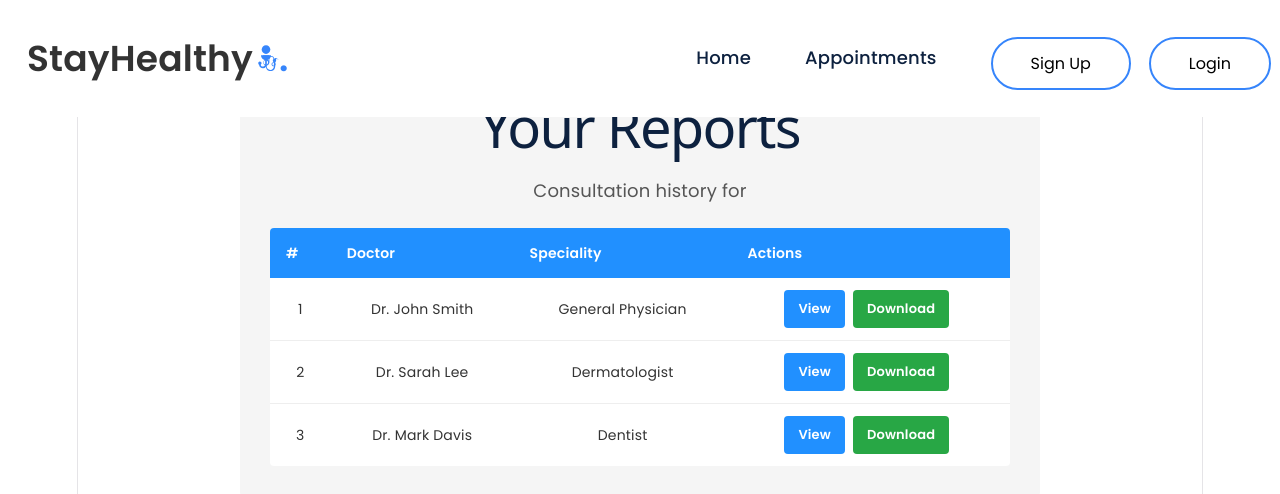
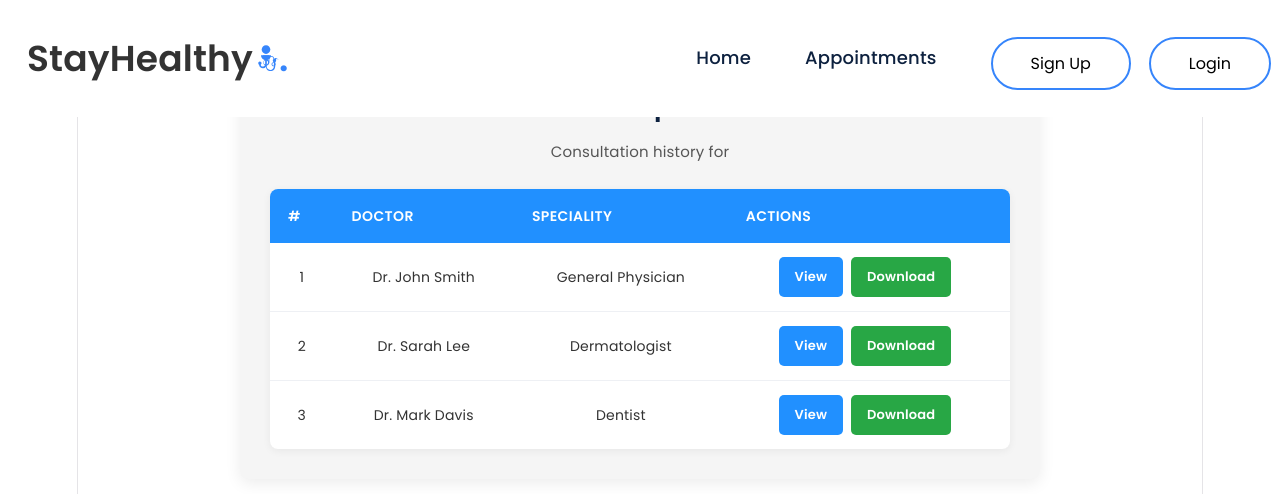
Before and after one commit to carlosarturoleon/med_appt, a React (Vite) app: page /reports in a window 1280 px wide. Shown: the top 494 px of the page. Built offline with nearby package versions, Linux system fonts and the light colour scheme.

Commit message:
Enhance ReportsLayout CSS with improved typography, shadows, and hover transitions

```diff
--- a/src/Components/ReportsLayout/ReportsLayout.css
+++ b/src/Components/ReportsLayout/ReportsLayout.css
@@ -3,25 +3,30 @@
     margin: 60px auto;
     padding: 30px;
     background-color: #f5f5f5;
-    border-radius: 4px;
+    border-radius: 8px;
+    box-shadow: 0 4px 16px rgba(0, 0, 0, 0.08);
 }
 
 .reports-container h1 {
     margin-top: 0;
     color: #0d213f;
+    font-size: 26px;
+    font-weight: 700;
 }
 
 .reports-subtitle {
     color: #555;
     margin-bottom: 24px;
+    font-size: 15px;
 }
 
 .reports-table {
     width: 100%;
     border-collapse: collapse;
     background-color: #fff;
-    border-radius: 4px;
+    border-radius: 8px;
     overflow: hidden;
+    box-shadow: 0 2px 8px rgba(0, 0, 0, 0.06);
 }
 
 .reports-table thead {
@@ -30,17 +35,19 @@
 }
 
 .reports-table th {
-    padding: 12px 16px;
+    padding: 14px 18px;
     text-align: left;
     font-size: 14px;
     font-weight: 600;
+    letter-spacing: 0.4px;
+    text-transform: uppercase;
 }
 
 .reports-table td {
-    padding: 12px 16px;
+    padding: 14px 18px;
     font-size: 14px;
     color: #333;
-    border-bottom: 1px solid #eee;
+    border-bottom: 1px solid #eef0f4;
 }
 
 .reports-table tbody tr:last-child td {
@@ -49,18 +56,24 @@
 
 .reports-table tbody tr:hover {
     background-color: #f0f7ff;
+    transition: background-color 0.15s ease;
 }
 
 .report-btn {
     display: inline-block;
-    padding: 6px 14px;
+    padding: 7px 16px;
     border: none;
-    border-radius: 4px;
+    border-radius: 5px;
     font-size: 13px;
     font-weight: 600;
     cursor: pointer;
     margin-right: 8px;
     text-decoration: none;
+    transition: background-color 0.2s ease, transform 0.1s ease;
+}
+
+.report-btn:hover {
+    transform: translateY(-1px);
 }
 
 .report-btn--view {
@@ -70,6 +83,7 @@
 
 .report-btn--view:hover {
     background-color: #1a7ae0;
+    color: #fff;
 }
 
 .report-btn--download {
@@ -79,4 +93,5 @@
 
 .report-btn--download:hover {
     background-color: #218838;
+    color: #fff;
 }
```
